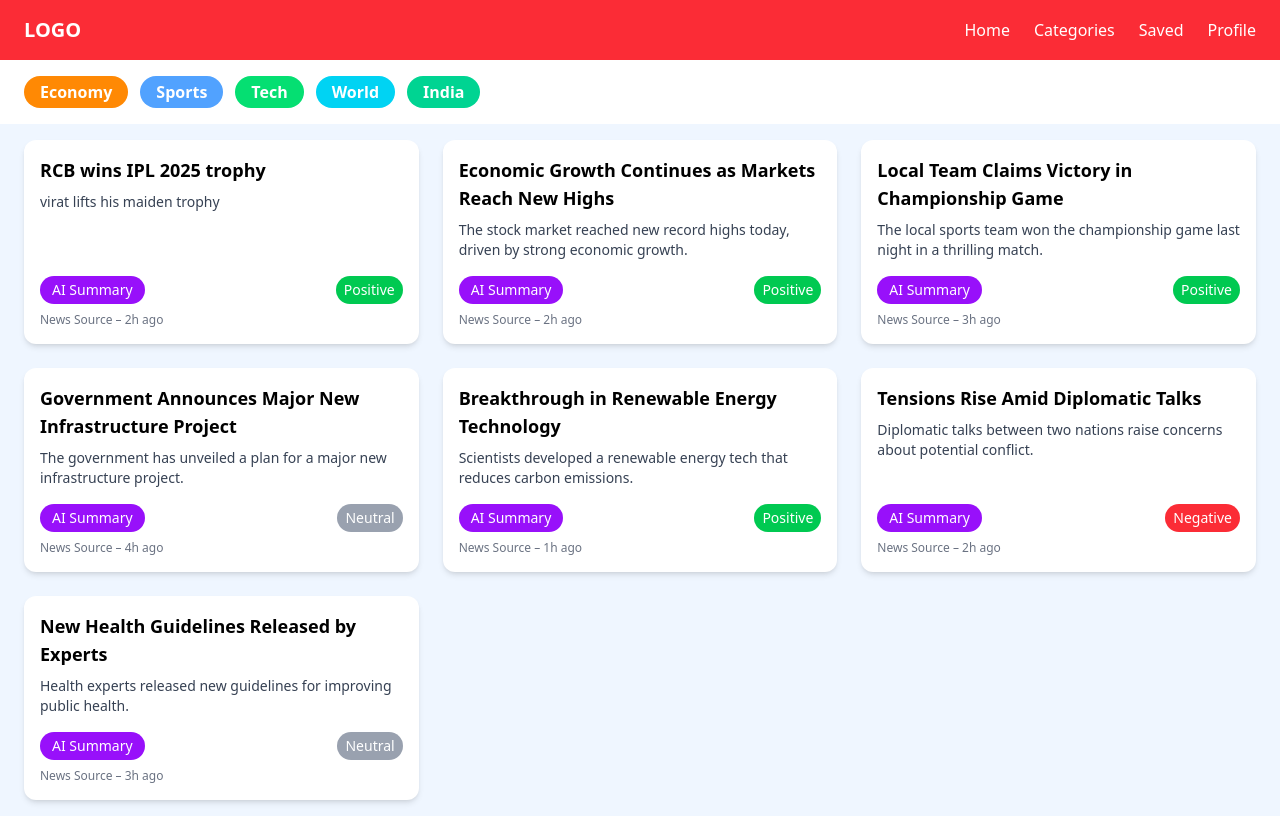
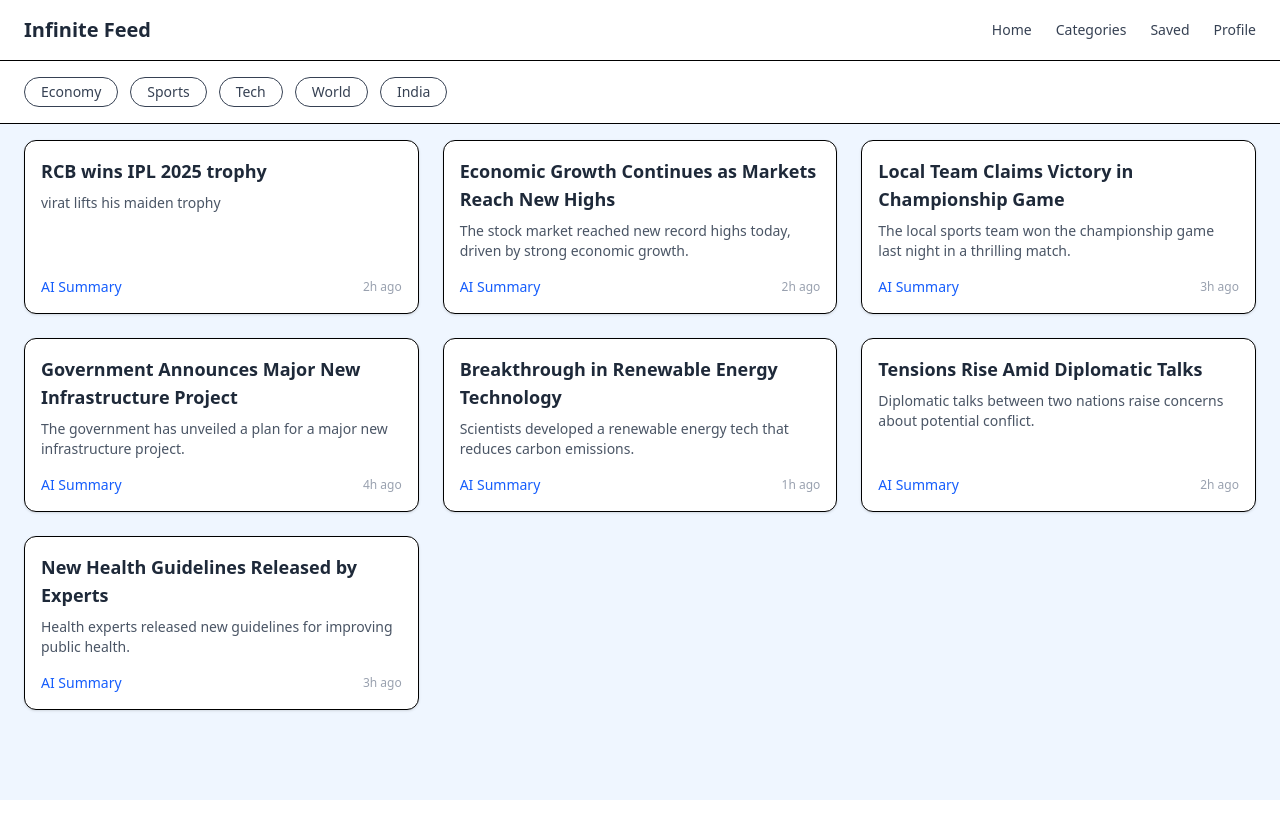
Before and after one commit to kyoos15/IITISOC-InfiniteFeedRecommender-WebApp, a React (Vite) app: page / in a window 1280 px wide. Built offline with nearby package versions, Linux system fonts and the light colour scheme.

Commit message:
Update homepage UI

```diff
--- a/src/components/CategoryBar.jsx
+++ b/src/components/CategoryBar.jsx
@@ -2,21 +2,13 @@ import React from 'react';
 
 const categories = ['Economy', 'Sports', 'Tech', 'World', 'India'];
 
-const colors = {
-  Economy: 'bg-orange-400',
-  Sports: 'bg-blue-400',
-  Tech: 'bg-green-400',
-  World: 'bg-cyan-400',
-  India: 'bg-emerald-400'
-};
-
 const CategoryBar = () => {
   return (
-    <div className="flex flex-wrap gap-3 px-6 py-4 bg-white">
+    <div className="flex flex-wrap gap-3 px-6 py-4 bg-white border-b">
       {categories.map(category => (
         <span
           key={category}
-          className={`px-4 py-1 rounded-full text-white font-semibold ${colors[category]}`}
+          className="px-4 py-1 rounded-full border text-sm text-gray-700 hover:bg-gray-100 cursor-pointer transition"
         >
           {category}
         </span>
--- a/src/components/Navbar.jsx
+++ b/src/components/Navbar.jsx
@@ -2,13 +2,13 @@ import React from 'react';
 
 const Navbar = () => {
   return (
-    <nav className="bg-red-500 text-white px-6 py-4 flex justify-between items-center">
-      <div className="font-bold text-xl">LOGO</div>
-      <div className="space-x-6">
-        <a href="#">Home</a>
-        <a href="#">Categories</a>
-        <a href="#">Saved</a>
-        <a href="#">Profile</a>
+    <nav className="bg-white border-b px-6 py-4 flex justify-between items-center shadow-sm">
+      <div className="font-semibold text-xl text-gray-800">Infinite Feed</div>
+      <div className="space-x-6 text-sm text-gray-700">
+        <a href="#" className="hover:text-black">Home</a>
+        <a href="#" className="hover:text-black">Categories</a>
+        <a href="#" className="hover:text-black">Saved</a>
+        <a href="#" className="hover:text-black">Profile</a>
       </div>
     </nav>
   );
--- a/src/components/NewsCard.jsx
+++ b/src/components/NewsCard.jsx
@@ -1,25 +1,17 @@
 import React from 'react';
-
-const sentimentColor = {
-  Positive: 'bg-green-500',
-  Neutral: 'bg-gray-400',
-  Negative: 'bg-red-500'
-};
 
 const NewsCard = ({ title, summary, sentiment, time }) => {
   return (
-    <div className="p-4 rounded-xl shadow-md bg-white flex flex-col justify-between h-full">
+    <div className="p-4 rounded-xl shadow border bg-white flex flex-col justify-between h-full hover:shadow-md transition">
       <div>
-        <h2 className="font-bold text-lg mb-2">{title}</h2>
-        <p className="text-sm text-gray-700 mb-4">{summary}</p>
+        <h2 className="font-semibold text-lg mb-2 text-gray-800">{title}</h2>
+        <p className="text-sm text-gray-600">{summary}</p>
       </div>
-      <div className="flex justify-between items-center mt-auto">
-        <button className="bg-purple-600 text-white px-3 py-1 rounded-full text-sm">AI Summary</button>
-        <span className={`text-white text-sm px-2 py-1 rounded-full ${sentimentColor[sentiment]}`}>
-          {sentiment}
-        </span>
+
+      <div className="flex justify-between items-center mt-4">
+        <button className="text-sm text-blue-600 hover:underline">AI Summary</button>
+        <span className="text-xs text-gray-400">{time}</span>
       </div>
-      <div className="text-xs text-gray-500 mt-2">News Source – {time}</div>
     </div>
   );
 };
```
